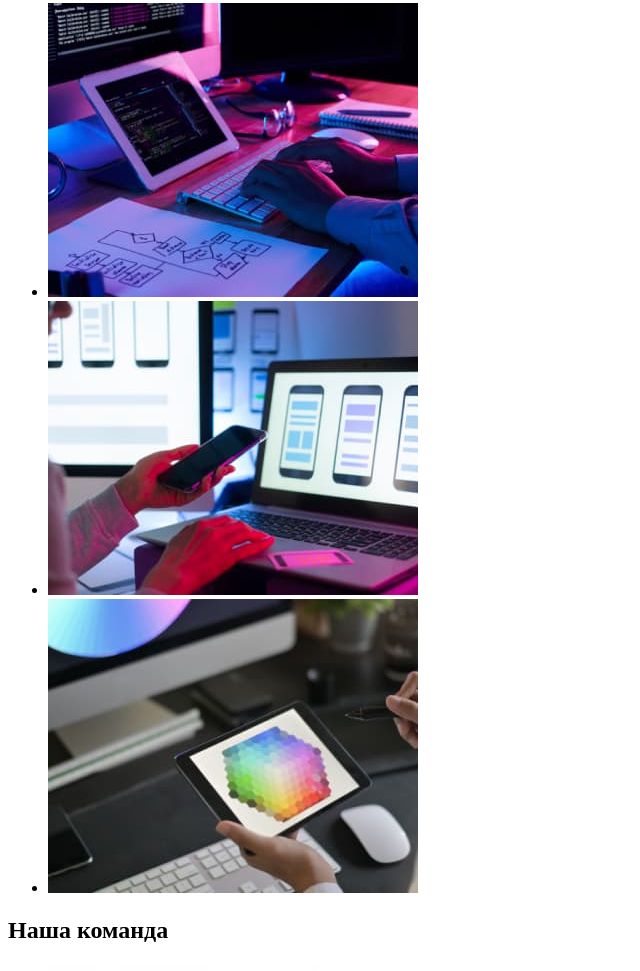
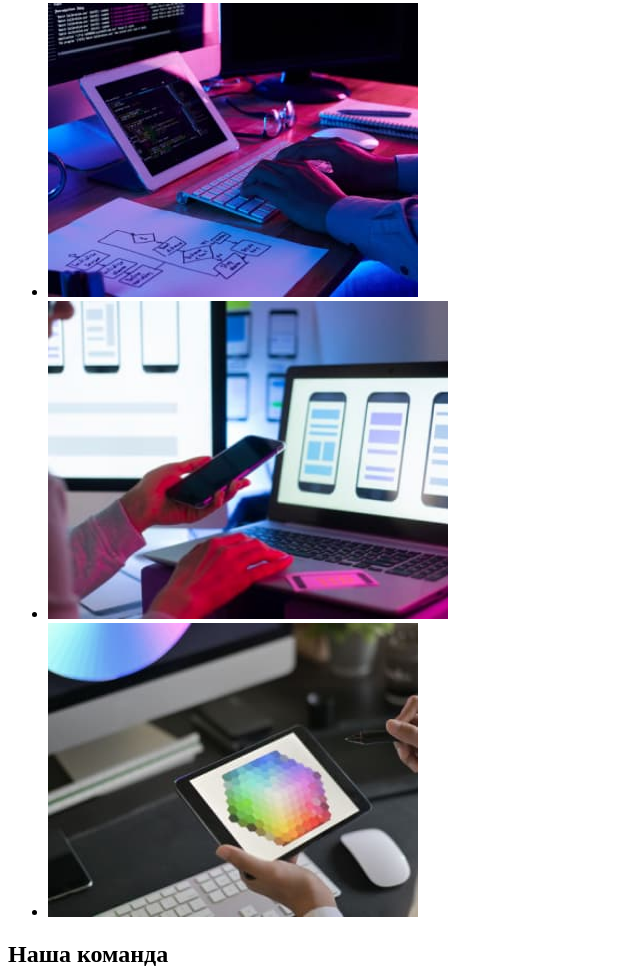
Before and after one commit to valter1809/goit-markup-hw-01, a plain HTML site: page index.html in a window 1280 px wide. Shown: the part 657-1628 px from the top of the page, without its empty margins (0-640 px from the left). Drawn offline with Linux system fonts and the light colour scheme.

Commit message:
update last

```diff
--- a/index.html
+++ b/index.html
@@ -59,7 +59,7 @@
     <li>
         <img src="./images/workwithsmartphone.jpg"
         alt="створення мобільних додатків на компьютері"
-        width="370">
+        width="400">
     </li>
     <li>
         <img src="./images/workwithplanchette.jpg"
```
